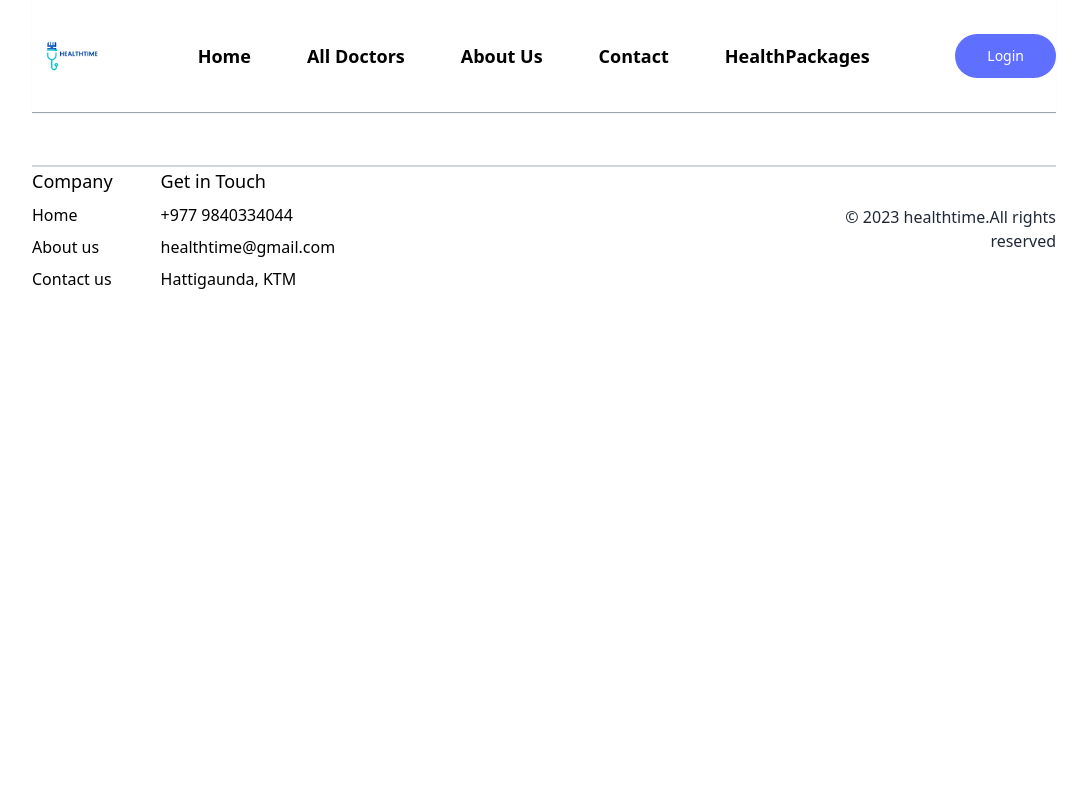
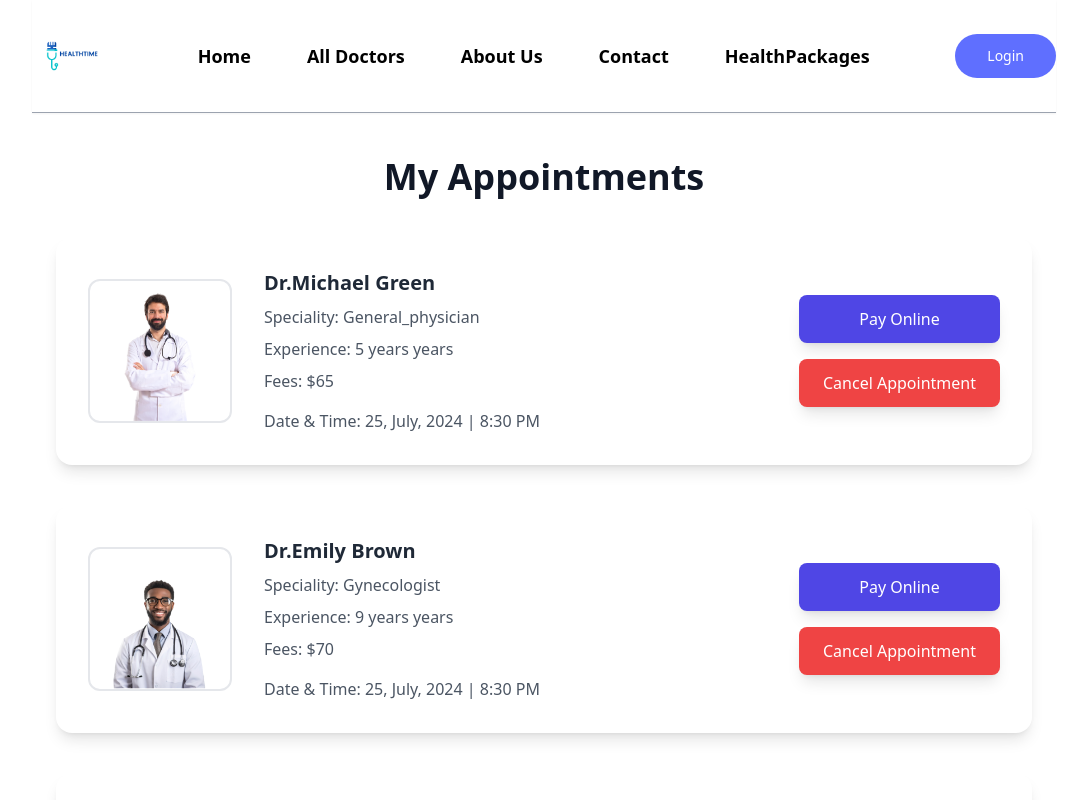
Before and after one commit to AayushBdrShahi/HospitalManagementSystem, a React (Vite) app: page /my-appointments in a window 1280 px wide. Shown: the top 800 px of the page, without its empty margins (96-1183 px from the left). Built offline with nearby package versions, Linux system fonts and the light colour scheme.

Commit message:
Small Navbar and userprofile

```diff
--- a/src/components/Navbar.jsx
+++ b/src/components/Navbar.jsx
@@ -1,59 +1,158 @@
-import React, { useContext, useState } from 'react'
-import  logo from '../assets/logo.png'
-import  profile from '../assets/profile.png'
+import React, { useContext, useState } from "react";
+import logo from "../assets/logo.png";
+import profile from "../assets/profile.png";
 import { Link, NavLink, useNavigate } from "react-router-dom";
-import { useAppContext } from '../context/Appcontext';
+import { useAppContext } from "../context/Appcontext";
+import { assets } from "../assets/assets";
 
 const Navbar = () => {
+  const navigate = useNavigate();
 
-  const navigate= useNavigate();
+  const { token, setToken } = useAppContext();
+  const [showMenu, setShowMenu] = useState(false);
 
-  const{token,setToken} = useAppContext()
-  const [showMenu, setShowMenu]= useState(false);
-
-  const logout = () =>{
-    setToken(false)
-    localStorage.removeItem('token')
-  }
-
+  const logout = () => {
+    setToken(false);
+    localStorage.removeItem("token");
+  };
 
   return (
     <div className="flex items-center justify-between text-sm py-4 mb-5 border-b border-b-gray-400 shadow-sm ">
-      <img onClick={() => navigate("/")} className="w-20 h-auto cursor-pointer" src={logo} alt="" />
+      <img
+        onClick={() => navigate("/")}
+        className="w-20 h-auto cursor-pointer"
+        src={logo}
+        alt=""
+      />
 
       <ul className="hidden md:flex items-center space-x-14 list-none text-lg">
-      <NavLink to="/"><li className="py-1 hover:text-primary transform hover:scale-x-110 duration-300 font-semibold">Home</li></NavLink>
-      <NavLink to="/doctors"><li className="py-1 hover:text-primary transform hover:scale-x-110 duration-300 font- font-semibold">All Doctors</li></NavLink>
-      <NavLink to="/about">< li className="py-1 hover:text-primary transform hover:scale-x-110 duration-300 font- font-semibold">About Us</li></NavLink>
-      <NavLink to="/contact"><li className="py-1 hover:text-primary transform hover:scale-x-110 duration-300 font- font-semibold">Contact</li></NavLink>
-      <NavLink to="/HealthPackages"><li className="py-1 hover:text-primary transform hover:scale-x-110 duration-300 font- font-semibold">HealthPackages</li></NavLink>
+        <NavLink to="/">
+          <li className="py-1 hover:text-primary transform hover:scale-x-110 duration-300 font-semibold">
+            Home
+          </li>
+        </NavLink>
+        <NavLink to="/doctors">
+          <li className="py-1 hover:text-primary transform hover:scale-x-110 duration-300 font- font-semibold">
+            All Doctors
+          </li>
+        </NavLink>
+        <NavLink to="/about">
+          <li className="py-1 hover:text-primary transform hover:scale-x-110 duration-300 font- font-semibold">
+            About Us
+          </li>
+        </NavLink>
+        <NavLink to="/contact">
+          <li className="py-1 hover:text-primary transform hover:scale-x-110 duration-300 font- font-semibold">
+            Contact
+          </li>
+        </NavLink>
+        <NavLink to="/HealthPackages">
+          <li className="py-1 hover:text-primary transform hover:scale-x-110 duration-300 font- font-semibold">
+            HealthPackages
+          </li>
+        </NavLink>
+      </ul>
+      <div className="flex items-center gap-4">
+        {token ? (
+          <div className="flex items-center gap-2 cursor-pointer group relative">
+            <img className="w-10 rounded-full" src={profile} alt="" />
 
-    </ul>
-    <div className='flex items-center gap-4'>
-      {
-        token
-        ? <div className='flex items-center gap-2 cursor-pointer group relative'>
-          <img className='w-10 rounded-full' src={profile} alt="" />
-
-          <div className='absolute top-0 right-0 pt-14 text-base font-medium text-gray-600 z-20 hidden group-hover:block'>
-            <div className='min-w-48 bg-stone-100 rounded  flex flex-col gap-4  p-4'>
-
-            <p onClick={()=> navigate('/my-profile')} className='hover:text-primary cursor-pointer '>My Profile</p>
+            <div className="absolute top-0 right-0 pt-14 text-base font-medium text-gray-600 z-20 hidden group-hover:block">
+              <div className="min-w-48 bg-stone-100 rounded  flex flex-col gap-4  p-4">
+                <p
+                  onClick={() => navigate("/my-profile")}
+                  className="hover:text-primary cursor-pointer "
+                >
+                  My Profile
+                </p>
                 <hr className="border-t-1 border-gray-500 w-full mt-2" />
-            <p onClick={()=> navigate('/my-appointments')} className='hover:text-primary cursor-pointer '>My Appointments</p>
+                <p
+                  onClick={() => navigate("/my-appointments")}
+                  className="hover:text-primary cursor-pointer "
+                >
+                  My Appointments
+                </p>
                 <hr className="border-t-1 border-gray-500 w-full mt-2" />
-            <p onClick={logout} className='hover:text-primary cursor-pointer '>Logout</p>
-
+                <p
+                  onClick={logout}
+                  className="hover:text-primary cursor-pointer "
+                >
+                  Logout
+                </p>
               </div>
             </div>
+          </div>
+        ) : (
+          <button
+            onClick={() => navigate("/login")}
+            className="bg-primary text-white px-8 py-3 rounded-full font-light hidden md:block"
+          >
+            Login
+          </button>
+        )}
+        <img
+          onClick={() => setShowMenu(true)}
+          className="w-6 md:hidden cursor-pointer"
+          src={assets.menu_icon}
+          alt="Menu Icon"
+        />
 
+        {/* Mobile menu */}
+        <div
+          className={`${
+            showMenu ? "fixed w-full h-full" : "hidden"
+          } md:hidden top-0 left-0 bg-blue-400 transition-all z-50`}
+        >
+          <div className="flex justify-end p-4">
+            <img
+              onClick={() => setShowMenu(false)}
+              src={assets.cross_icon}
+              alt="Close Icon"
+              className="w-10 h-10 cursor-pointer"
+            />
           </div>
-        :      <button onClick={()=> navigate('/login')}  className='bg-primary text-white px-8 py-3 rounded-full font-light hidden md:block'>Login</button>
+          <ul className="flex flex-col items-center justify-center space-y-6 h-full text-center text-xl text-white">
+            <NavLink
+              to="/"
+              onClick={() => setShowMenu(false)}
+              className="block py-2 hover:underline"
+            >
+              Home
+            </NavLink>
+            <NavLink
+              to="/doctors"
+              onClick={() => setShowMenu(false)}
+              className="block py-2 hover:underline"
+            >
+              All Doctors
+            </NavLink>
+            <NavLink
+              to="/about"
+              onClick={() => setShowMenu(false)}
+              className="block py-2 hover:underline"
+            >
+              About Us
+            </NavLink>
+            <NavLink
+              to="/contact"
+              onClick={() => setShowMenu(false)}
+              className="block py-2 hover:underline"
+            >
+              Contact
+            </NavLink>
 
-      }
+            <NavLink
+              to="/HealthPackages"
+              onClick={() => setShowMenu(false)}
+              className="block py-2 hover:underline"
+            >
+              Health Packages
+            </NavLink>
+          </ul>
         </div>
       </div>
-  )
-}
+    </div>
+  );
+};
 
-export default Navbar
+export default Navbar;
--- a/src/pages/MyAppointments.jsx
+++ b/src/pages/MyAppointments.jsx
@@ -1,11 +1,60 @@
-import React from 'react'
+import React from 'react';
+import { useAppContext } from '../context/Appcontext';
 
 const MyAppointments = () => {
+  const { doctors } = useAppContext();
+
   return (
-    <div>
+    <div className="max-w-5xl mx-auto p-6">
+      <h2 className="text-4xl font-bold text-gray-900 mb-10 text-center">
+        My Appointments
+      </h2>
+      <div className="space-y-10">
+        {doctors.slice(0, 3).map((item, index) => (
+          <div
+            key={index}
+            className="bg-white rounded-2xl shadow-lg hover:shadow-xl transition-shadow p-8 flex flex-col lg:flex-row items-center justify-between"
+          >
+            {/* Doctor Image */}
+            <div className="flex-shrink-0 mb-6 lg:mb-0">
+              <img
+                className="w-36 h-36 object-cover rounded-xl border-2"
+                src={item.image}
+                alt={item.name}
+              />
+            </div>
 
+            {/* Appointment Details */}
+            <div className="flex-1 lg:ml-8">
+              <p className="text-xl font-bold text-gray-800">{item.name}</p>
+              <p className="text-md text-gray-600 mt-2">
+                <span className="font-medium">Speciality:</span> {item.speciality}
+              </p>
+              <p className="text-md text-gray-600 mt-2">
+                <span className="font-medium">Experience:</span> {item.experience} years
+              </p>
+              <p className="text-md text-gray-600 mt-2">
+                <span className="font-medium">Fees:</span> ${item.fees}
+              </p>
+              <p className="text-md text-gray-600 mt-4">
+                <span className="font-medium">Date & Time:</span> 25, July, 2024 | 8:30 PM
+              </p>
+            </div>
+
+            {/* Action Buttons */}
+            <div className="flex flex-col space-y-4 lg:ml-8">
+              <button className="bg-indigo-600 text-white text-md px-6 py-3 rounded-lg hover:bg-indigo-500 transition-all shadow-lg">
+                Pay Online
+              </button>
+              <button className="bg-red-500 text-white text-md px-6 py-3 rounded-lg hover:bg-red-400 transition-all shadow-lg">
+                Cancel Appointment
+              </button>
+            </div>
+          </div>
+        ))}
+      </div>
     </div>
-  )
-}
+  );
+};
 
-export default MyAppointments
+export default MyAppointments;
```
Lines whose indentation alone changed are shown as unchanged.
